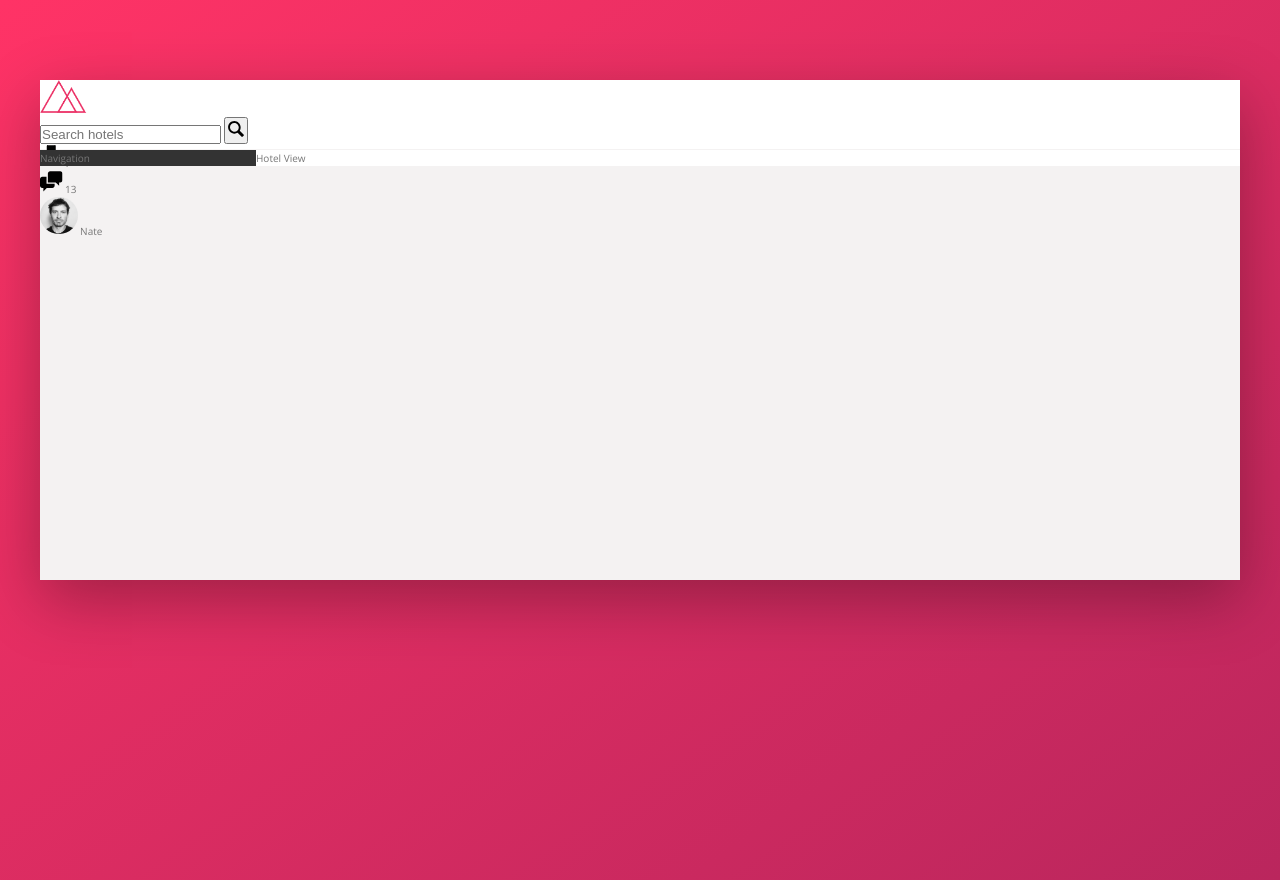
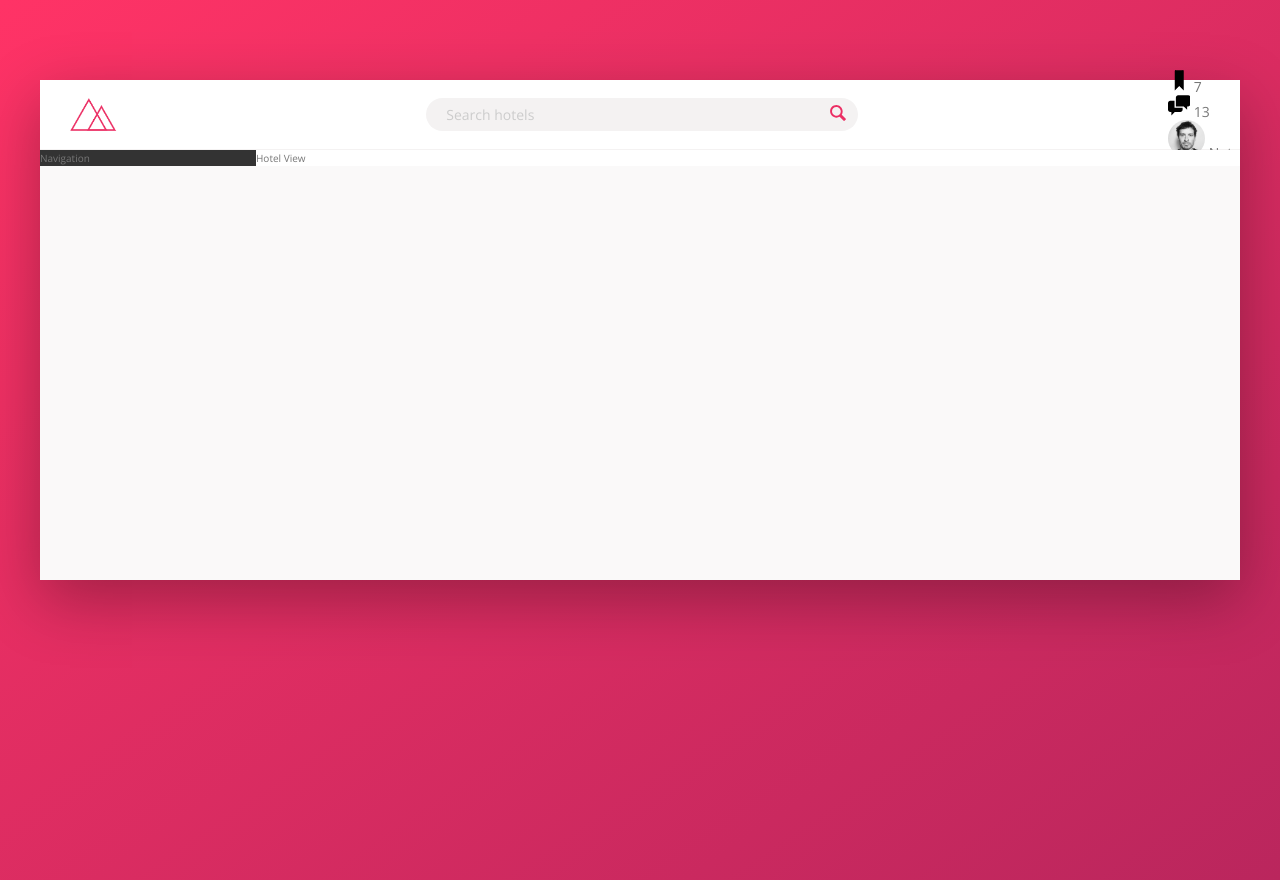
Before and after one commit to ndstephens/trillo, a website: page index.html in a window 1280 px wide. Drawn offline with nearby package versions, Linux system fonts and the light colour scheme.

Commit message:
Adds flex and other styling to header section and search input

```diff
--- a/sass/_components.scss
+++ b/sass/_components.scss
@@ -1,19 +1,64 @@
 /*//?----------  LOGO  ----------*/
 .logo {
   height: 3.25rem;
+  margin-left: 3rem;
 }
 
 /*//?----------  SEARCH  ----------*/
 .search {
+  flex: 0 1 40%;
+  display: flex;
+  justify-content: center;
+  align-items: center;
+
   &__input {
+    /*//* the following props don't all inherit unless specifically told to, but then will look up the parent tree until they find the 'prop:value', could be direct parent all the way up to the html tag. */
+    font-family: inherit;
+    font-size: inherit;
+    color: inherit;
+    background-color: var(--c-grey-light-2);
+    border: none;
+    padding: 0.7rem 2rem;
+    /*//* a high value will provide the rounded corners */
+    border-radius: 100px;
+    width: 90%;
+    /*//* extend input field over to where button w/ icon were */
+    margin-right: -2rem;
+    transition: all 0.2s;
+
+    &:focus {
+      outline: none;
+      width: 100%;
+      background-color: var(--c-grey-light-3);
+    }
+
+    &::-webkit-input-placeholder {
+      font-weight: 100;
+      color: var(--c-grey-light-4);
+    }
   }
 
   &__button {
+    border: none;
+    background-color: transparent;
+    /*//* move button (w/ icon) on top of the input field */
+    position: relative;
+    right: 1rem;
+    transition: all 0.1s;
+
+    &:focus {
+      outline: none;
+    }
+
+    &:active {
+      transform: translateY(2px);
+    }
   }
 
   &__icon {
     height: 2rem;
     width: 2rem;
+    fill: var(--c-primary);
   }
 }
 
--- a/sass/_layout.scss
+++ b/sass/_layout.scss
@@ -1,16 +1,21 @@
 .container {
   max-width: 120rem;
   margin: 8rem auto;
-  background-color: var(--c-grey-light-2);
+  background-color: var(--c-grey-light-1);
   box-shadow: var(--sh-dark);
 
   min-height: 50rem;
 }
 
 .header {
+  font-size: 1.4rem;
   height: 7rem;
   background-color: #fff;
   border-bottom: 1px solid var(--c-grey-light-2);
+
+  display: flex;
+  justify-content: space-between;
+  align-items: center;
 }
 
 .content {
```
Also changed, not shown: index.html (+4 -0 lines), css/style.css.
